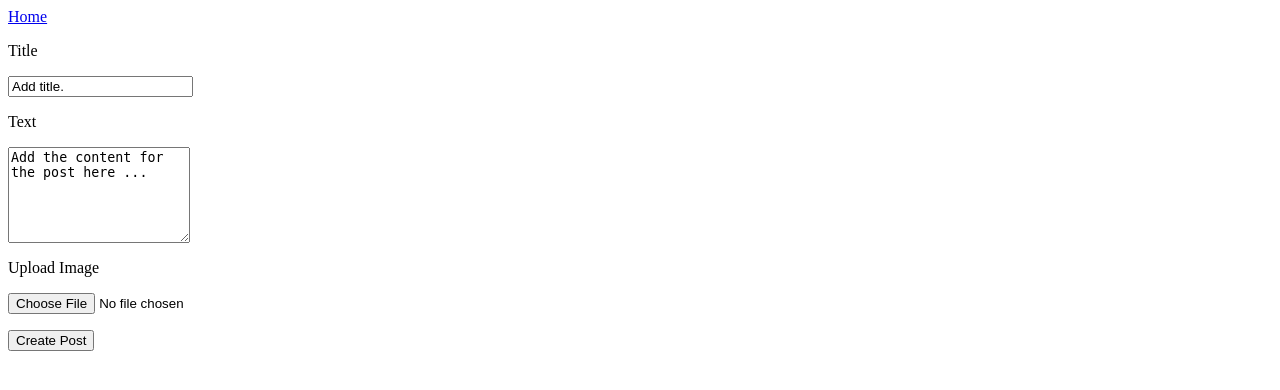
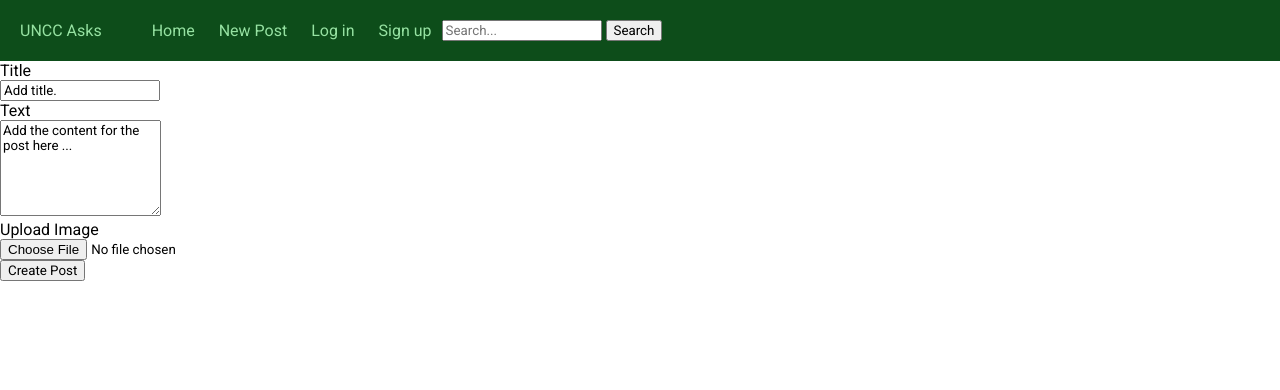
Before and after one commit to kpeter49/ITSC3155_Group21, a Python web app: template templates/post.html in a window 1280 px wide. Shown: the top 390 px of the page. Run offline with Jinja, Linux system fonts and the light colour scheme; the template is opened without the code that fills it, so the values that code supplies are empty.

Commit message:
made post.html match the same css as the other pages

```diff
--- a/templates/post.html
+++ b/templates/post.html
@@ -1,8 +1,41 @@
 {% macro postComponent() -%}
-   <div>
-       <a href="{{ url_for('index') }}"> Home </a>
-   </div>
-    <div>
+<!DOCTYPE html>
+<html lang="en">
+    <head>
+        <meta charset="utf-8">
+        <meta name="viewport" content="width=device-width, initial-scale=1">
+        <meta name="description" content="Class Forum Tool">
+        <title>UNC Charlotte Asks</title>
+        <!-- styles -->
+        <link rel="stylesheet" href="{{ url_for('static', filename='main.css') }}">
+        <!-- fonts -->
+        <link rel="preconnect" href="https://fonts.googleapis.com">
+        <link rel="preconnect" href="https://fonts.gstatic.com" crossorigin>
+        <link href="https://fonts.googleapis.com/css2?family=Roboto&display=swap" rel="stylesheet">
+    </head>
+    <body>
+        <header>
+            <a class="logo" href="{{ url_for('index') }}">UNCC Asks</a>
+            <nav>
+                <ul class="nav-links">
+                    <li><a href="{{ url_for('index') }}">Home</a></li>
+                    <li><a href="{{ url_for('new_post') }}">New Post</a></li>
+                    {% if user %}
+                    <li><a href="{{ url_for('logout') }}">Log out</a></li>
+                    {% else %}
+                    <li><a href="{{ url_for('login') }}">Log in</a></li>
+                    <li><a href="{{ url_for('register') }}">Sign up</a></li>
+                    {% endif %}
+                </ul>
+            </nav> <!-- end of navigation -->
+            <!-- add temporary search bar to assist with filtering -->
+            <form id="form" role="search">
+                <input type="search" id="query" name="q" placeholder="Search...">
+                <button type="submit"> Search</button>
+
+            </form>
+        </header>
+
         <form action="newpost" enctype=multipart/form-data method="POST">
             <p><label>Title</label></p>
             <p><input name="title" type="text" value="Add title."/></p>
@@ -16,7 +49,6 @@
             </p>
             <input type="submit" value="Create Post"/>
         </form>
-   </div>
 {%- endmacro %}
 
 {{ postComponent() }}
```
